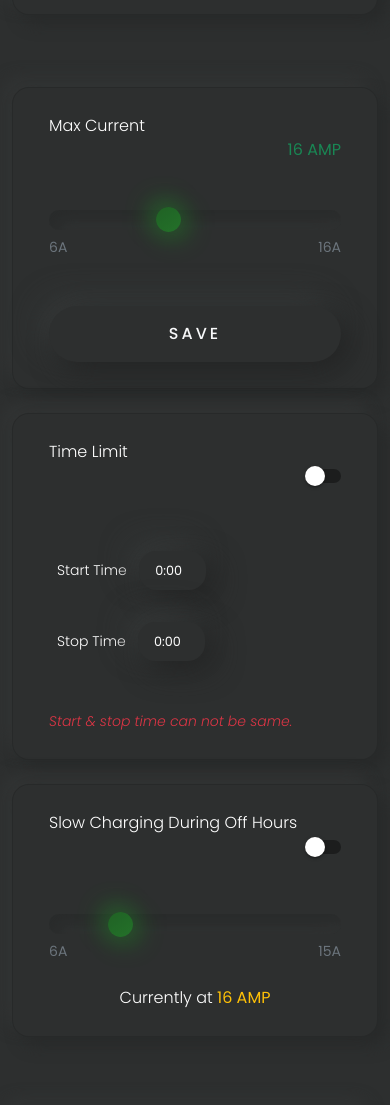
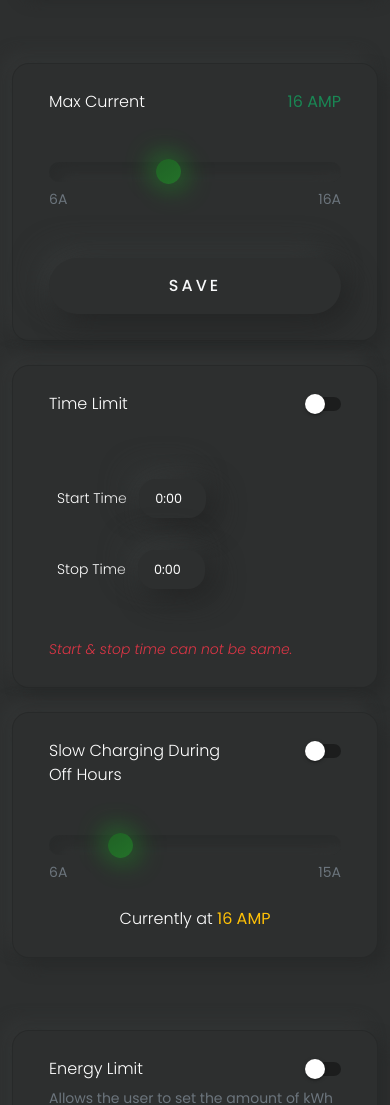
Before and after one commit to ahmed-alii/Xpand-charger-control-UI, a website: page index.html in a window 390 px wide. Shown: the part 700-1805 px from the top of the page. Drawn offline with Linux system fonts and the light colour scheme.

```diff
--- a/index.html
+++ b/index.html
@@ -26,10 +26,10 @@
             <div class="card h-100">
                 <div class="card-body">
                     <div class="row">
-                        <div class="col-md-7">
+                        <div class="col-7">
                             <span class="fw-light h6">Charging Status</span>
                         </div>
-                        <div class="col-md-5 text-end">
+                        <div class="col-5 text-end">
                             <span class="text-warning">paused</span>
 <!--                            <span class="text-success">connected</span>-->
 <!--                            <span class="text-danger">disconnected</span>-->
@@ -105,10 +105,10 @@
             <div class="card h-100">
                 <div class="card-body">
                     <div class="row">
-                        <div class="col-md-8">
+                        <div class="col-8">
                             <span class="fw-light h6">Max Current</span>
                         </div>
-                        <div class="col-md-4 text-end">
+                        <div class="col-4 text-end">
                             <span class="text-success">16 AMP</span>
                         </div>
                     </div>
@@ -138,10 +138,10 @@
             <div class="card h-100">
                 <div class="card-body">
                     <div class="row">
-                        <div class="col-md-8">
+                        <div class="col-8">
                             <span class="fw-light h6">Time Limit</span>
                         </div>
-                        <div class="col-md-4 text-end time-switch-wrapper">
+                        <div class="col-4 text-end time-switch-wrapper">
                             <div class="cl-toggle-switch">
                                 <label class="cl-switch">
                                     <input type="checkbox">
@@ -222,10 +222,10 @@
             <div class="card h-100">
                 <div class="card-body">
                     <div class="row">
-                        <div class="col-md-8">
+                        <div class="col-8">
                             <span class="fw-light h6">Slow Charging During Off Hours</span>
                         </div>
-                        <div class="col-md-4 text-end time-switch-wrapper">
+                        <div class="col-4 text-end time-switch-wrapper">
                             <div class="cl-toggle-switch">
                                 <label class="cl-switch">
                                     <input type="checkbox">
@@ -262,10 +262,10 @@
             <div class="card h-100">
                 <div class="card-body">
                     <div class="row">
-                        <div class="col-md-8">
+                        <div class="col-8">
                             <span class="fw-light h6">Energy Limit</span>
                         </div>
-                        <div class="col-md-4 text-end time-switch-wrapper">
+                        <div class="col-4 text-end time-switch-wrapper">
                             <div class="cl-toggle-switch">
                                 <label class="cl-switch">
                                     <input type="checkbox">
@@ -290,10 +290,10 @@
             <div class="card h-100">
                 <div class="card-body">
                     <div class="row">
-                        <div class="col-md-8">
+                        <div class="col-8">
                             <span class="fw-light h6">Usage Charts</span>
                         </div>
-                        <div class="col-md-4 text-end">
+                        <div class="col-4 text-end">
                             <select name="#" id="usageSelector" class="select-box px-2">
                                 <option value="">Today</option>
                                 <option value="">This Month</option>
```
